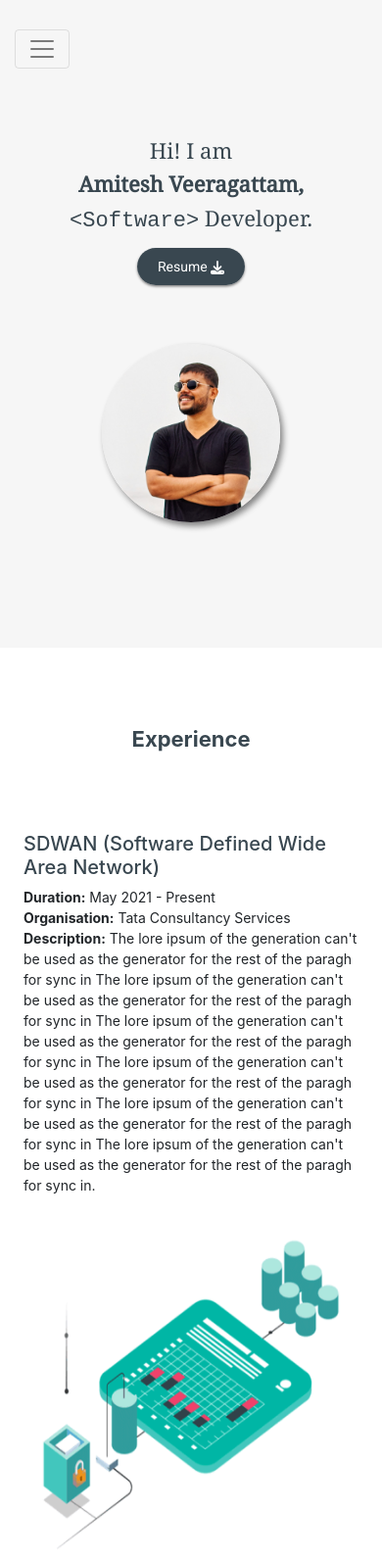
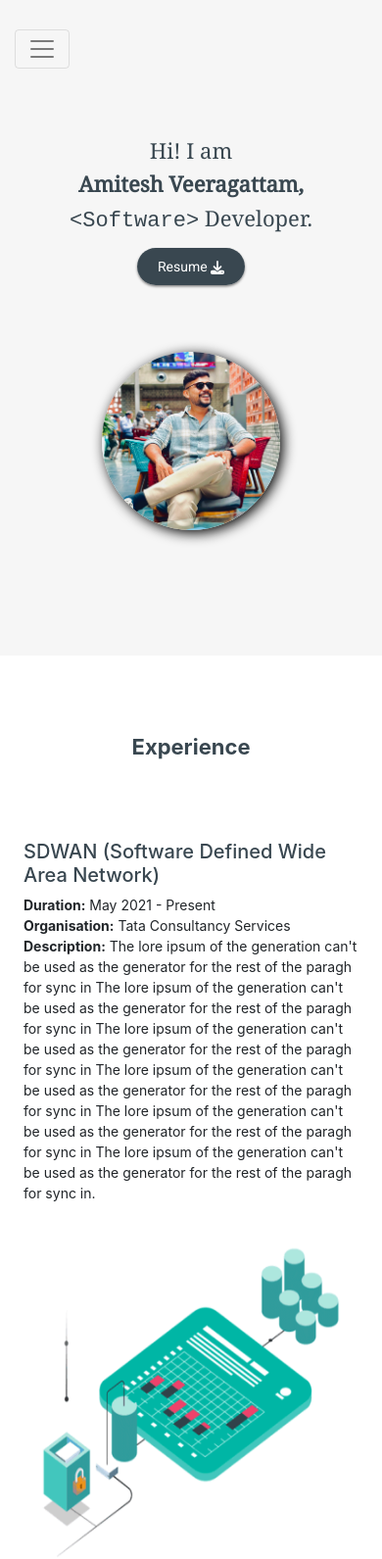
Before and after one commit to AmiteshDN/Portfolio, a Django app: page /myportfolio/ in a window 390 px wide. Shown: the top 1591 px of the page at 98% size. Run offline with Django 3.2, Linux system fonts and the light colour scheme; some libraries are stand-ins or nearby versions; some web fonts are replaced.

Commit message:
add new image and responsiveness

```diff
--- a/myportfolio/static/myportfolio/css/_media-queries.scss
+++ b/myportfolio/static/myportfolio/css/_media-queries.scss
@@ -35,8 +35,8 @@ $desktop-width: 1200px;
                 height: 182px;
                 width: 182px;
                 border-radius: 50%;
-                box-shadow: 3px 4px 6px gray;
-                margin: 3em;
+                box-shadow: 3px 3px 13px black;
+                margin: 3.5em 3em 3em;
             }
         }
     }
--- a/myportfolio/static/myportfolio/css/styles.css
+++ b/myportfolio/static/myportfolio/css/styles.css
@@ -48,7 +48,7 @@ header .banner img {
   height: 364px;
   width: 364px;
   border-radius: 50%;
-  box-shadow: 5px 8px 12px black;
+  box-shadow: 3px 3px 15px black;
 }
 
 hr {
@@ -178,8 +178,8 @@ footer .social a {
     height: 182px;
     width: 182px;
     border-radius: 50%;
-    box-shadow: 3px 4px 6px gray;
-    margin: 3em;
+    box-shadow: 3px 3px 13px black;
+    margin: 3.5em 3em 3em;
   }
   #experience {
     padding: 3em 0;
--- a/myportfolio/static/myportfolio/css/styles.scss
+++ b/myportfolio/static/myportfolio/css/styles.scss
@@ -59,7 +59,7 @@ header {
             height: 364px;
             width: 364px;
             border-radius: 50%;
-            box-shadow: 5px 8px 12px black;
+            box-shadow: 3px 3px 15px black;
 
         }
 
--- a/myportfolio/templates/myportfolio/html/index.html
+++ b/myportfolio/templates/myportfolio/html/index.html
@@ -68,7 +68,7 @@
         </div>
     </header>
     <!-- Experience -->
-    <section id="experience" class="">
+    <section id="experience" class="container-fluid">
         <div class="project1">
             <h2><b>Experience</b></h2>
             <div class="row">
@@ -153,7 +153,7 @@
     </section>
     <hr>
     <!-- My Skills -->
-    <section id="myskills">
+    <section id="myskills" class="container-fluid">
         <h2><b>Skills</b></h2>
         <div class="row">
             <div class="col-lg-6">
@@ -290,7 +290,7 @@
     </section>
     <hr>
     <!-- About me -->
-    <section id="about">
+    <section id="about" class="container-fluid">
         <h2>About Me</h2>
         <div class="greet">
             <h3>Hi,
```
Also changed, not shown: myportfolio/static/myportfolio/images/profile.jpg, 1 other file.
